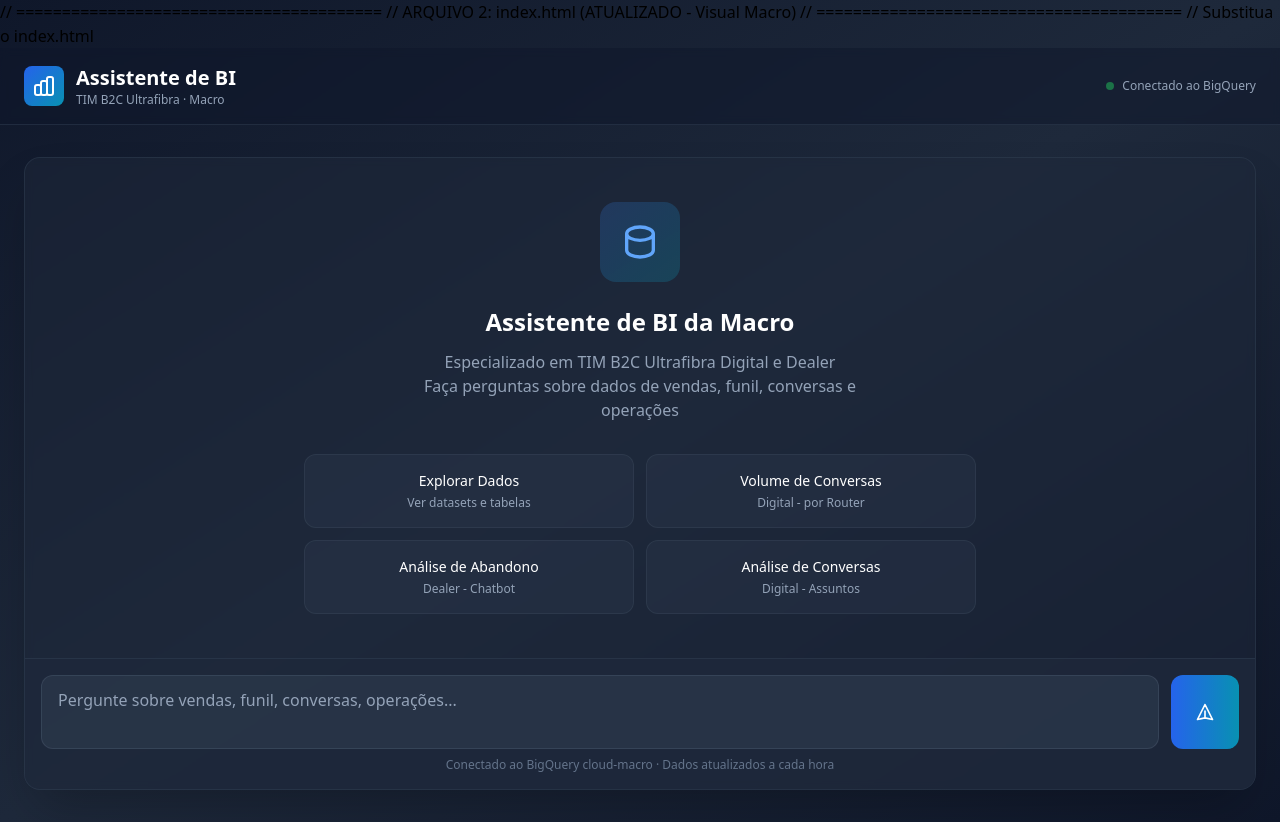
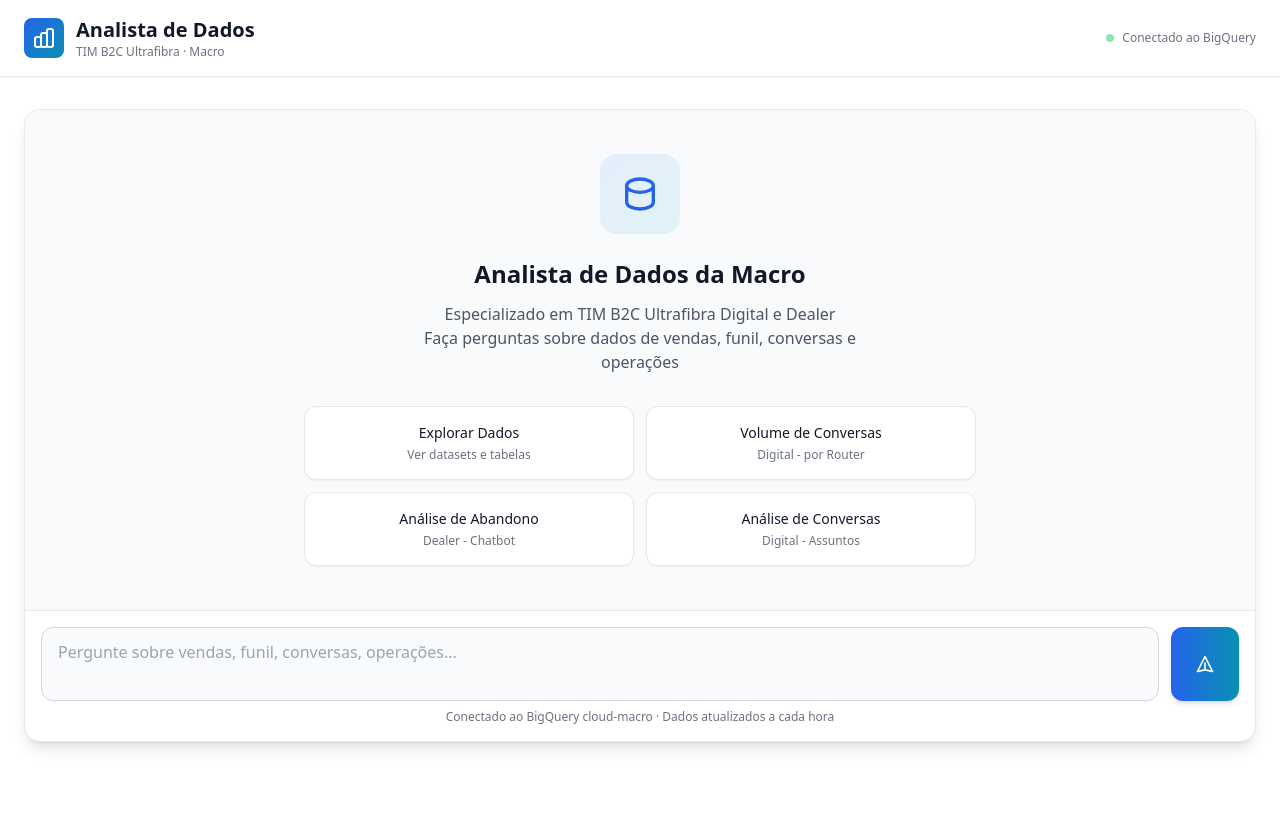
Before and after one commit to lucasmassollar/C-LUCAS-macro-ia-macro-ia-deploy, a website: page index.html in a window 1280 px wide. After the commit the page ends 800 px from the top, so only its background shows below. Drawn offline with nearby package versions, Linux system fonts and the light colour scheme.

Commit message:
Update index.html

```diff
--- a/index.html
+++ b/index.html
@@ -1,19 +1,15 @@
-// ========================================
-// ARQUIVO 2: index.html (ATUALIZADO - Visual Macro)
-// ========================================
-// Substitua o index.html
 
 <!DOCTYPE html>
 <html lang="pt-BR">
 <head>
     <meta charset="UTF-8">
     <meta name="viewport" content="width=device-width, initial-scale=1.0">
-    <title>Assistente de BI · Macro</title>
+    <title>Analista de Dados · Macro</title>
     <script src="https://cdn.tailwindcss.com"></script>
 </head>
-<body class="bg-gradient-to-br from-slate-900 via-slate-800 to-slate-900 min-h-screen">
+<body class="bg-white min-h-screen">
     <!-- Header -->
-    <div class="bg-slate-900/50 backdrop-blur-sm border-b border-slate-700/50 sticky top-0 z-10">
+    <div class="bg-white border-b border-gray-200 sticky top-0 z-10 shadow-sm">
         <div class="max-w-7xl mx-auto px-6 py-4">
             <div class="flex items-center justify-between">
                 <div class="flex items-center gap-3">
@@ -23,11 +19,11 @@
                         </svg>
                     </div>
                     <div>
-                        <h1 class="text-xl font-bold text-white">Assistente de BI</h1>
-                        <p class="text-xs text-slate-400">TIM B2C Ultrafibra · Macro</p>
+                        <h1 class="text-xl font-bold text-gray-900">Analista de Dados</h1>
+                        <p class="text-xs text-gray-500">TIM B2C Ultrafibra · Macro</p>
                     </div>
                 </div>
-                <div class="flex items-center gap-2 text-xs text-slate-400">
+                <div class="flex items-center gap-2 text-xs text-gray-500">
                     <div class="w-2 h-2 bg-green-500 rounded-full animate-pulse"></div>
                     <span>Conectado ao BigQuery</span>
                 </div>
@@ -36,59 +32,59 @@
     </div>
 
     <div class="max-w-7xl mx-auto px-6 py-8">
-        <div class="bg-slate-800/50 backdrop-blur-sm rounded-2xl border border-slate-700/50 shadow-2xl overflow-hidden">
-            <div id="chat-messages" class="h-[500px] overflow-y-auto p-6 space-y-6">
+        <div class="bg-white rounded-2xl border border-gray-200 shadow-lg overflow-hidden">
+            <div id="chat-messages" class="h-[500px] overflow-y-auto p-6 space-y-6 bg-gray-50">
                 <div id="welcome-screen" class="h-full flex flex-col items-center justify-center text-center">
-                    <div class="w-20 h-20 bg-gradient-to-br from-blue-500/20 to-cyan-500/20 rounded-2xl flex items-center justify-center mb-6">
-                        <svg class="w-10 h-10 text-blue-400" fill="none" stroke="currentColor" viewBox="0 0 24 24">
+                    <div class="w-20 h-20 bg-gradient-to-br from-blue-500/10 to-cyan-500/10 rounded-2xl flex items-center justify-center mb-6">
+                        <svg class="w-10 h-10 text-blue-600" fill="none" stroke="currentColor" viewBox="0 0 24 24">
                             <path stroke-linecap="round" stroke-linejoin="round" stroke-width="2" d="M4 7v10c0 2.21 3.582 4 8 4s8-1.79 8-4V7M4 7c0 2.21 3.582 4 8 4s8-1.79 8-4M4 7c0-2.21 3.582-4 8-4s8 1.79 8 4"></path>
                         </svg>
                     </div>
-                    <h2 class="text-2xl font-bold text-white mb-3">Assistente de BI da Macro</h2>
-                    <p class="text-slate-400 mb-8 max-w-md">
+                    <h2 class="text-2xl font-bold text-gray-900 mb-3">Analista de Dados da Macro</h2>
+                    <p class="text-gray-600 mb-8 max-w-md">
                         Especializado em TIM B2C Ultrafibra Digital e Dealer<br>
                         Faça perguntas sobre dados de vendas, funil, conversas e operações
                     </p>
                     <div class="grid grid-cols-2 gap-3 w-full max-w-2xl text-left">
-                        <button onclick="setQuestion('Quais datasets temos disponíveis?')" class="p-4 bg-slate-700/30 hover:bg-slate-700/50 border border-slate-600/30 rounded-xl transition-all">
-                            <div class="text-sm font-medium text-white">Explorar Dados</div>
-                            <div class="text-xs text-slate-400 mt-1">Ver datasets e tabelas</div>
+                        <button onclick="setQuestion('Quais datasets temos disponíveis?')" class="p-4 bg-white hover:bg-gray-50 border border-gray-200 rounded-xl transition-all shadow-sm">
+                            <div class="text-sm font-medium text-gray-900">Explorar Dados</div>
+                            <div class="text-xs text-gray-500 mt-1">Ver datasets e tabelas</div>
                         </button>
-                        <button onclick="setQuestion('Quantas conversas tivemos ontem no Router 6?')" class="p-4 bg-slate-700/30 hover:bg-slate-700/50 border border-slate-600/30 rounded-xl transition-all">
-                            <div class="text-sm font-medium text-white">Volume de Conversas</div>
-                            <div class="text-xs text-slate-400 mt-1">Digital - por Router</div>
+                        <button onclick="setQuestion('Quantas conversas tivemos ontem no Router 6?')" class="p-4 bg-white hover:bg-gray-50 border border-gray-200 rounded-xl transition-all shadow-sm">
+                            <div class="text-sm font-medium text-gray-900">Volume de Conversas</div>
+                            <div class="text-xs text-gray-500 mt-1">Digital - por Router</div>
                         </button>
-                        <button onclick="setQuestion('Onde temos mais abandono no funil do Chatbot Dealer?')" class="p-4 bg-slate-700/30 hover:bg-slate-700/50 border border-slate-600/30 rounded-xl transition-all">
-                            <div class="text-sm font-medium text-white">Análise de Abandono</div>
-                            <div class="text-xs text-slate-400 mt-1">Dealer - Chatbot</div>
+                        <button onclick="setQuestion('Onde temos mais abandono no funil do Chatbot Dealer?')" class="p-4 bg-white hover:bg-gray-50 border border-gray-200 rounded-xl transition-all shadow-sm">
+                            <div class="text-sm font-medium text-gray-900">Análise de Abandono</div>
+                            <div class="text-xs text-gray-500 mt-1">Dealer - Chatbot</div>
                         </button>
-                        <button onclick="setQuestion('Quais são os principais assuntos no Router 12?')" class="p-4 bg-slate-700/30 hover:bg-slate-700/50 border border-slate-600/30 rounded-xl transition-all">
-                            <div class="text-sm font-medium text-white">Análise de Conversas</div>
-                            <div class="text-xs text-slate-400 mt-1">Digital - Assuntos</div>
+                        <button onclick="setQuestion('Quais são os principais assuntos no Router 12?')" class="p-4 bg-white hover:bg-gray-50 border border-gray-200 rounded-xl transition-all shadow-sm">
+                            <div class="text-sm font-medium text-gray-900">Análise de Conversas</div>
+                            <div class="text-xs text-gray-500 mt-1">Digital - Assuntos</div>
                         </button>
                     </div>
                 </div>
             </div>
 
-            <div class="border-t border-slate-700/50 p-4 bg-slate-800/80">
+            <div class="border-t border-gray-200 p-4 bg-white">
                 <div class="flex gap-3">
                     <textarea
                         id="question-input"
                         placeholder="Pergunte sobre vendas, funil, conversas, operações..."
-                        class="flex-1 px-4 py-3 bg-slate-700/50 border border-slate-600/50 rounded-xl text-white placeholder-slate-400 focus:outline-none focus:ring-2 focus:ring-blue-500/50 resize-none"
+                        class="flex-1 px-4 py-3 bg-gray-50 border border-gray-300 rounded-xl text-gray-900 placeholder-gray-400 focus:outline-none focus:ring-2 focus:ring-blue-500 focus:border-transparent resize-none"
                         rows="2"
                     ></textarea>
                     <button
                         id="send-button"
                         onclick="sendMessage()"
-                        class="px-6 py-3 bg-gradient-to-r from-blue-600 to-cyan-600 hover:from-blue-500 hover:to-cyan-500 text-white rounded-xl font-medium transition-all"
+                        class="px-6 py-3 bg-gradient-to-r from-blue-600 to-cyan-600 hover:from-blue-500 hover:to-cyan-500 text-white rounded-xl font-medium transition-all shadow-md"
                     >
                         <svg class="w-5 h-5" fill="none" stroke="currentColor" viewBox="0 0 24 24">
                             <path stroke-linecap="round" stroke-linejoin="round" stroke-width="2" d="M12 19l9 2-9-18-9 18 9-2zm0 0v-8"></path>
                         </svg>
                     </button>
                 </div>
-                <p class="text-xs text-slate-500 mt-2 text-center">
+                <p class="text-xs text-gray-500 mt-2 text-center">
                     Conectado ao BigQuery cloud-macro · Dados atualizados a cada hora
                 </p>
             </div>
```
